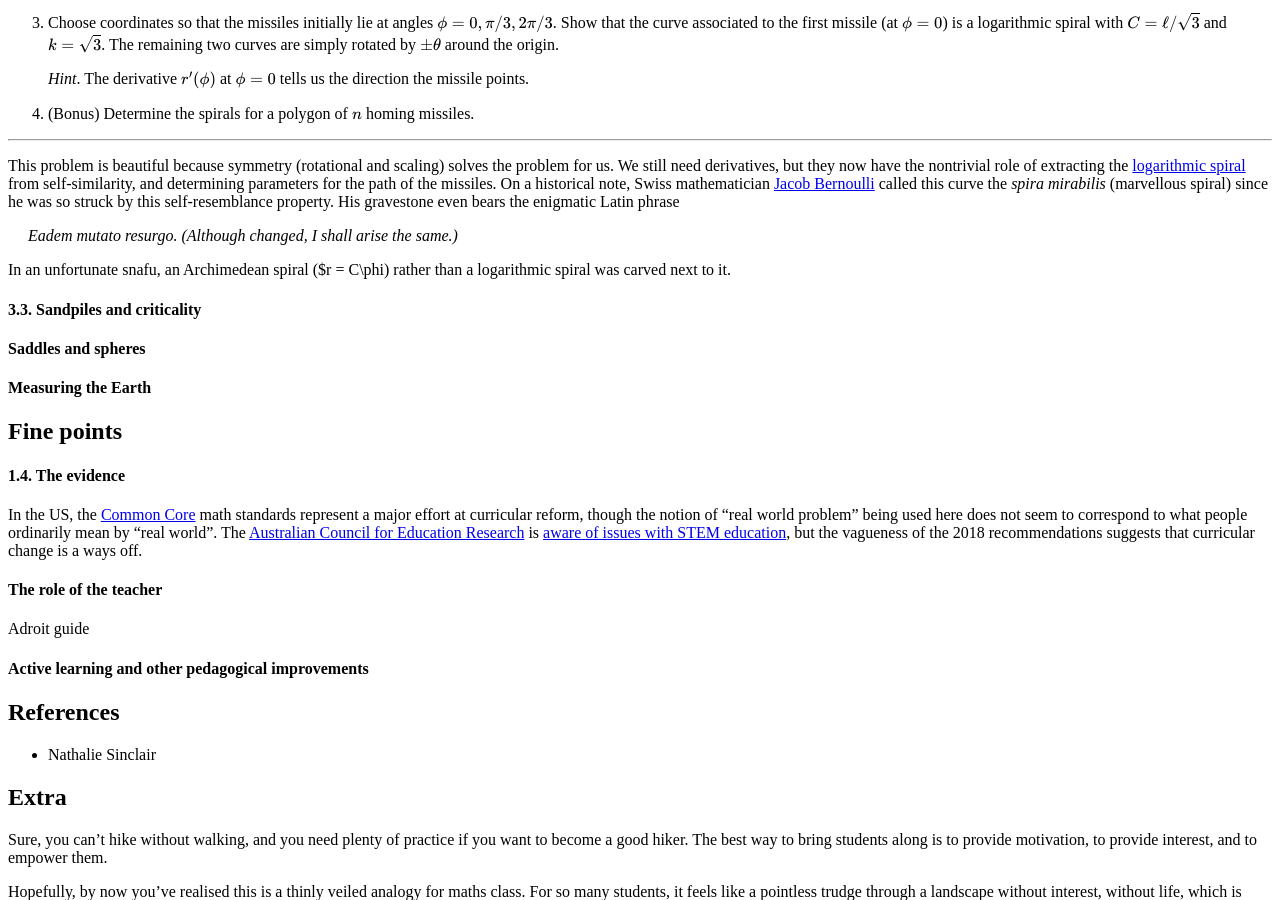
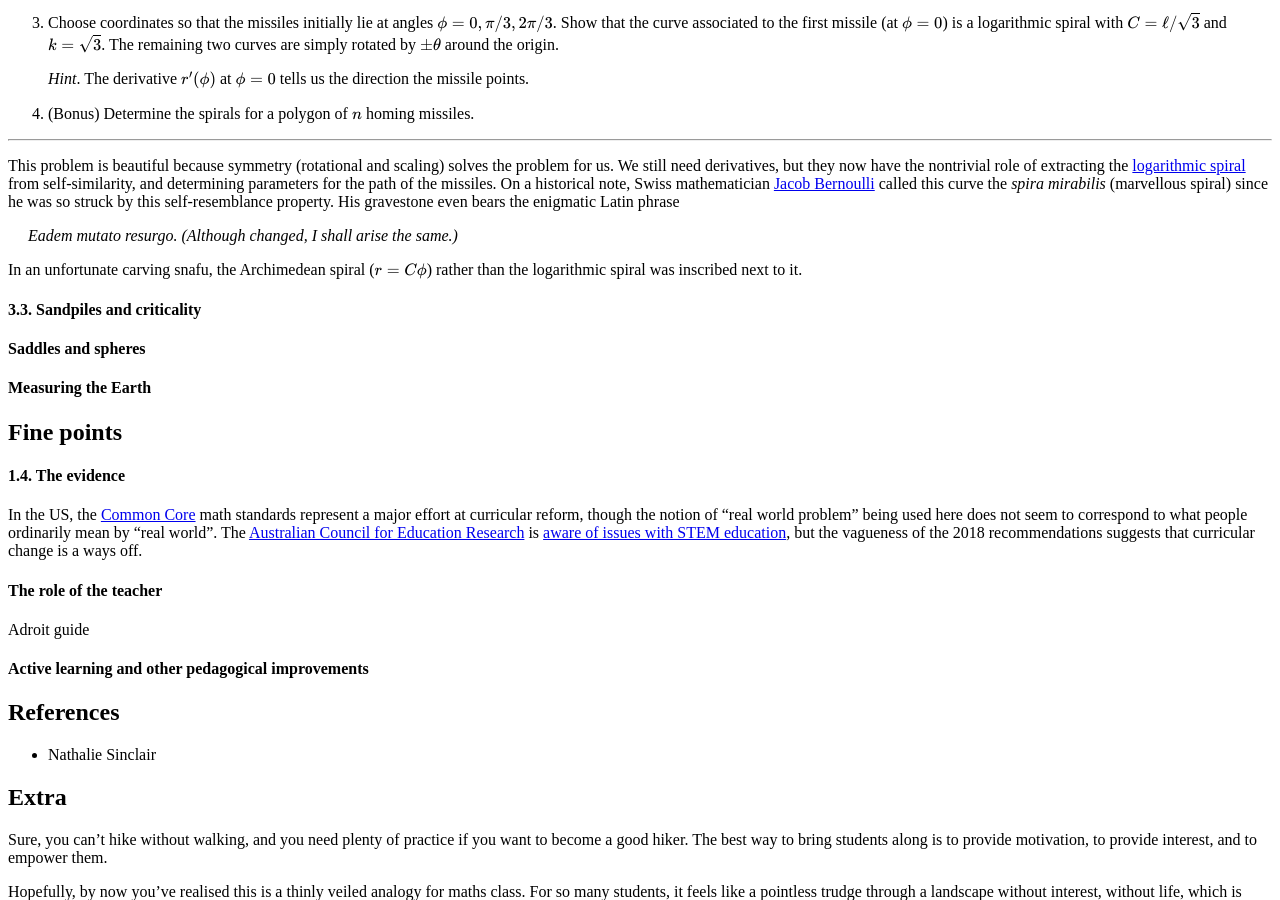
Before and after one commit to hapax/hapax.github.io, a Jekyll site: the page built from assets/teaching.md, in a window 1280 px wide and 900 px high, scrolled down 17333 px. Built offline with Jekyll 4.4.1, drawn with Linux system fonts in a browser that asks for light colours; our own code applies the rules of GitHub Pages for plain Markdown files; formulas are drawn with MathJax 3; a script that is not in the unit is left out.

Commit message:
Update teaching.md

```diff
--- a/assets/teaching.md
+++ b/assets/teaching.md
@@ -1008,8 +1008,8 @@ His gravestone even bears the enigmatic Latin phrase
 <i>Eadem mutato resurgo. (Although changed, I shall arise the same.)</i>
 </span>
 
-In an unfortunate snafu, an Archimedean spiral ($r = C\phi) rather than a logarithmic
-spiral was carved next to it.
+In an unfortunate carving snafu, the Archimedean spiral ($r = C\phi$) rather than the logarithmic
+spiral was inscribed next to it.
 
 #### 3.3. Sandpiles and criticality <a id="sec-3-3" name="sec-3-3"></a>
 
```
